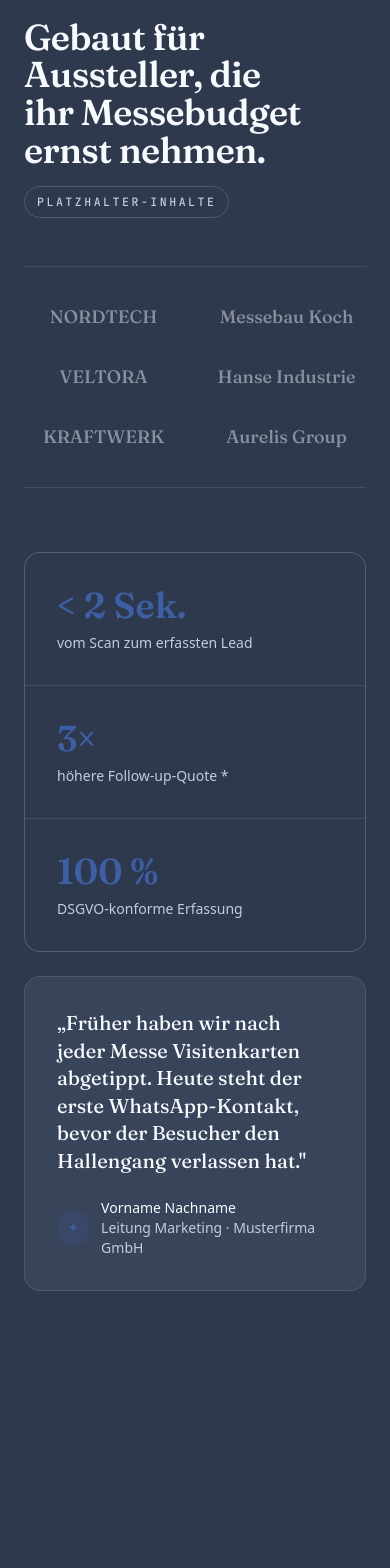
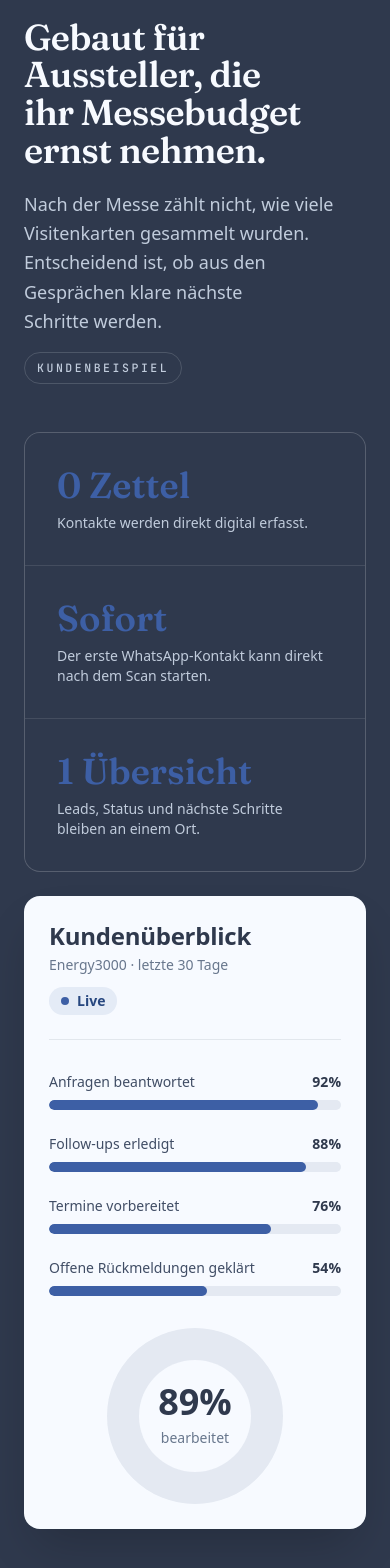
Before and after one commit to MatthiasLipp/Leadsystems_film, a React (Vite) app: page / in a window 390 px wide. Shown: the part 5583-7151 px from the top of the page. Built offline with nearby package versions, Linux system fonts and the light colour scheme; no server answers; a web font is replaced by a local one.

Commit message:
Revise trust section

```diff
--- a/src/components/SocialProof.tsx
+++ b/src/components/SocialProof.tsx
@@ -1,38 +1,26 @@
 import { useRef } from "react";
 import { useReveals } from "@/hooks/useReveals";
 
-// PLATZHALTER — echte Kundenlogos später hier eintragen.
-const LOGOS = [
-  "NORDTECH",
-  "Messebau Koch",
-  "VELTORA",
-  "Hanse Industrie",
-  "KRAFTWERK",
-  "Aurelis Group",
+const STATS = [
+  {
+    value: "0 Zettel",
+    label: "Kontakte werden direkt digital erfasst.",
+  },
+  {
+    value: "Sofort",
+    label: "Der erste WhatsApp-Kontakt kann direkt nach dem Scan starten.",
+  },
+  {
+    value: "1 Übersicht",
+    label: "Leads, Status und nächste Schritte bleiben an einem Ort.",
+  },
 ];
 
-// PLATZHALTER — echte Kennzahlen/Testimonials nach Freigabe einsetzen.
-const STATS = [
-  { value: "< 2 Sek.", label: "vom Scan zum erfassten Lead" },
-  { value: "3×", label: "höhere Follow-up-Quote *" },
-  { value: "100 %", label: "DSGVO-konforme Erfassung" },
-];
-
-const TESTIMONIALS = [
-  {
-    quote:
-      "Früher haben wir nach jeder Messe Visitenkarten abgetippt. Heute steht der erste WhatsApp-Kontakt, bevor der Besucher den Hallengang verlassen hat.",
-    name: "Vorname Nachname",
-    role: "Leitung Marketing",
-    company: "Musterfirma GmbH",
-  },
-  {
-    quote:
-      "Endlich sehen wir den echten Pipeline-Wert pro Messe. Die Diskussion über das Messebudget ist damit eine andere geworden.",
-    name: "Vorname Nachname",
-    role: "Head of Sales",
-    company: "Beispiel AG",
-  },
+const OVERVIEW_ROWS = [
+  { label: "Anfragen beantwortet", value: 92 },
+  { label: "Follow-ups erledigt", value: 88 },
+  { label: "Termine vorbereitet", value: 76 },
+  { label: "Offene Rückmeldungen geklärt", value: 54 },
 ];
 
 export function SocialProof() {
@@ -54,32 +42,21 @@ export function SocialProof() {
             <h2 data-reveal className="mt-4 text-balance text-4xl leading-[1.05] md:text-5xl">
               Gebaut für Aussteller, die ihr Messebudget ernst nehmen.
             </h2>
+            <p data-reveal className="mt-5 max-w-xl text-lg leading-relaxed text-sage text-pretty">
+              Nach der Messe zählt nicht, wie viele Visitenkarten gesammelt wurden.
+              Entscheidend ist, ob aus den Gesprächen klare nächste Schritte werden.
+            </p>
           </div>
           <span
             data-reveal
             className="label-mono rounded-full border border-mist/15 px-3 py-1.5 text-sage"
           >
-            Platzhalter-Inhalte
+            Kundenbeispiel
           </span>
         </div>
 
-        {/* Logo-Reihe */}
-        <div
-          data-reveal
-          className="mt-12 grid grid-cols-2 items-center gap-x-6 gap-y-8 border-y border-mist/10 py-9 sm:grid-cols-3 lg:grid-cols-6"
-        >
-          {LOGOS.map((l) => (
-            <span
-              key={l}
-              className="text-center font-display text-lg font-medium text-mist/45"
-            >
-              {l}
-            </span>
-          ))}
-        </div>
-
         {/* Kennzahlen */}
-        <div className="mt-16 grid grid-cols-1 gap-px overflow-hidden rounded-2xl border border-mist/10 bg-mist/10 sm:grid-cols-3">
+        <div className="mt-12 grid grid-cols-1 gap-px overflow-hidden rounded-2xl border border-mist/10 bg-mist/10 sm:grid-cols-3">
           {STATS.map((s) => (
             <div key={s.label} data-reveal className="bg-ink p-8">
               <p className="font-display text-4xl font-semibold text-pulse md:text-5xl">
@@ -90,36 +67,81 @@ export function SocialProof() {
           ))}
         </div>
 
-        {/* Testimonials */}
-        <div className="mt-6 grid grid-cols-1 gap-4 md:grid-cols-2">
-          {TESTIMONIALS.map((t) => (
-            <figure
-              key={t.quote}
-              data-reveal
-              className="rounded-2xl border border-mist/10 bg-ink-700/60 p-8"
-            >
-              <blockquote className="font-display text-xl leading-snug text-mist text-pretty">
-                „{t.quote}"
-              </blockquote>
-              <figcaption className="mt-6 flex items-center gap-3 text-sm">
-                <span className="flex size-9 items-center justify-center rounded-full bg-pulse/15 text-xs font-semibold text-pulse">
-                  ✦
-                </span>
-                <span>
-                  <span className="font-medium text-mist">{t.name}</span>
-                  <span className="block text-sage">
-                    {t.role} · {t.company}
-                  </span>
-                </span>
-              </figcaption>
-            </figure>
-          ))}
+        {/* Kundenüberblick */}
+        <div
+          data-reveal
+          className="mt-6 rounded-2xl border border-mist/12 bg-mist p-6 text-ink shadow-2xl shadow-black/20 md:p-8"
+        >
+          <div className="flex flex-col gap-3 border-b border-ink/10 pb-6 sm:flex-row sm:items-start sm:justify-between">
+            <div>
+              <h3 className="text-2xl font-semibold leading-tight text-ink">
+                Kundenüberblick
+              </h3>
+              <p className="mt-1 text-sm text-slate">Energy3000 · letzte 30 Tage</p>
+            </div>
+            <span className="inline-flex w-fit items-center gap-2 rounded-full bg-pulse/10 px-3 py-1 text-sm font-semibold text-pulse-deep">
+              <span className="size-2 rounded-full bg-pulse" aria-hidden="true" />
+              Live
+            </span>
+          </div>
+
+          <div className="grid gap-8 pt-8 lg:grid-cols-[1fr_220px] lg:items-center">
+            <div className="space-y-6">
+              {OVERVIEW_ROWS.map((row) => (
+                <div key={row.label}>
+                  <div className="mb-2 flex items-center justify-between gap-4 text-sm font-medium">
+                    <span className="text-ink-700">{row.label}</span>
+                    <span className="font-semibold text-ink">{row.value}%</span>
+                  </div>
+                  <div className="h-2.5 overflow-hidden rounded-full bg-porcelain-200">
+                    <div
+                      className="h-full rounded-full bg-pulse"
+                      style={{ width: `${row.value}%` }}
+                    />
+                  </div>
+                </div>
+              ))}
+            </div>
+
+            <div className="mx-auto grid size-44 place-items-center rounded-full bg-porcelain-200 p-3">
+              <div
+                className="grid size-full place-items-center rounded-full"
+                style={{
+                  background:
+                    "conic-gradient(var(--color-pulse) 0 89%, var(--color-porcelain-200) 89% 100%)",
+                }}
+              >
+                <div className="grid size-28 place-items-center rounded-full bg-mist text-center">
+                  <div>
+                    <p className="text-4xl font-bold leading-none text-ink">89%</p>
+                    <p className="mt-2 text-sm text-slate">bearbeitet</p>
+                  </div>
+                </div>
+              </div>
+            </div>
+          </div>
         </div>
 
-        <p data-reveal className="mt-6 text-xs text-sage">
-          * Beispielwerte. Logos, Kennzahlen und Stimmen sind Platzhalter und werden nach
-          Kundenfreigabe ersetzt.
-        </p>
+        {/* Nachricht */}
+        <figure
+          data-reveal
+          className="mt-6 max-w-3xl rounded-2xl border border-mist/10 bg-ink-700/60 p-5 md:p-6"
+        >
+          <figcaption className="flex items-center gap-3 text-sm">
+            <span className="flex size-10 items-center justify-center rounded-full bg-pulse/15 text-xs font-semibold text-pulse">
+              AS
+            </span>
+            <span>
+              <span className="font-medium text-mist">Anna Schuh</span>
+              <span className="block text-sage">Energy3000 · Nachricht nach der Messe</span>
+            </span>
+          </figcaption>
+          <blockquote className="mt-5 rounded-2xl rounded-tl-sm bg-pulse px-5 py-4 text-base leading-relaxed text-white shadow-lg shadow-pulse/20 text-pretty md:text-lg">
+            Wir hatten nach der Messe endlich nicht mehr diesen Stapel offener
+            Kontakte. Die Leads waren sauber erfasst, die WhatsApp-Nachrichten
+            gingen direkt raus und unser Team wusste, wo es weitergeht.
+          </blockquote>
+        </figure>
       </div>
     </section>
   );
```
